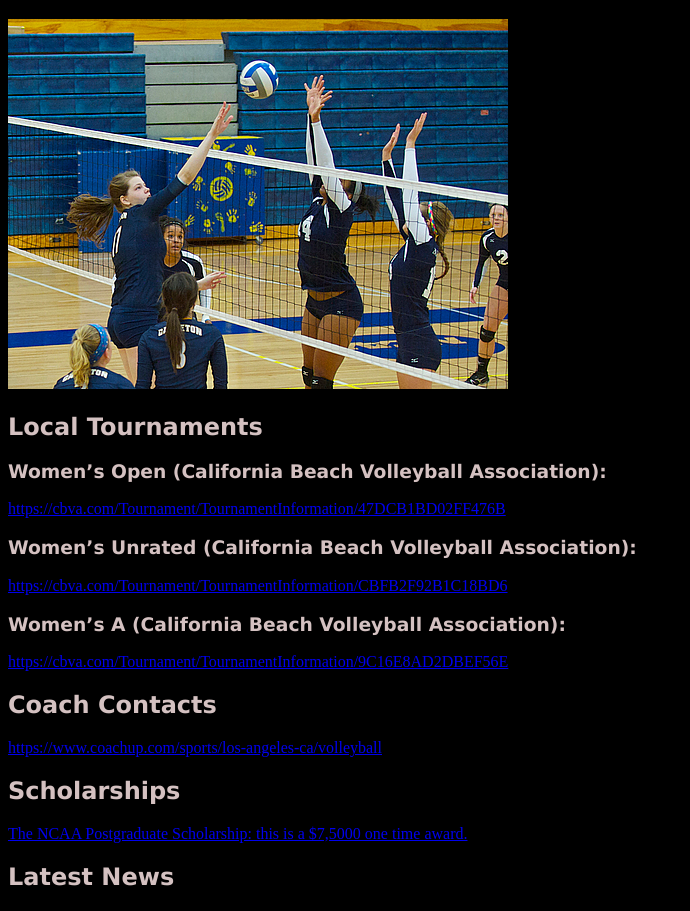
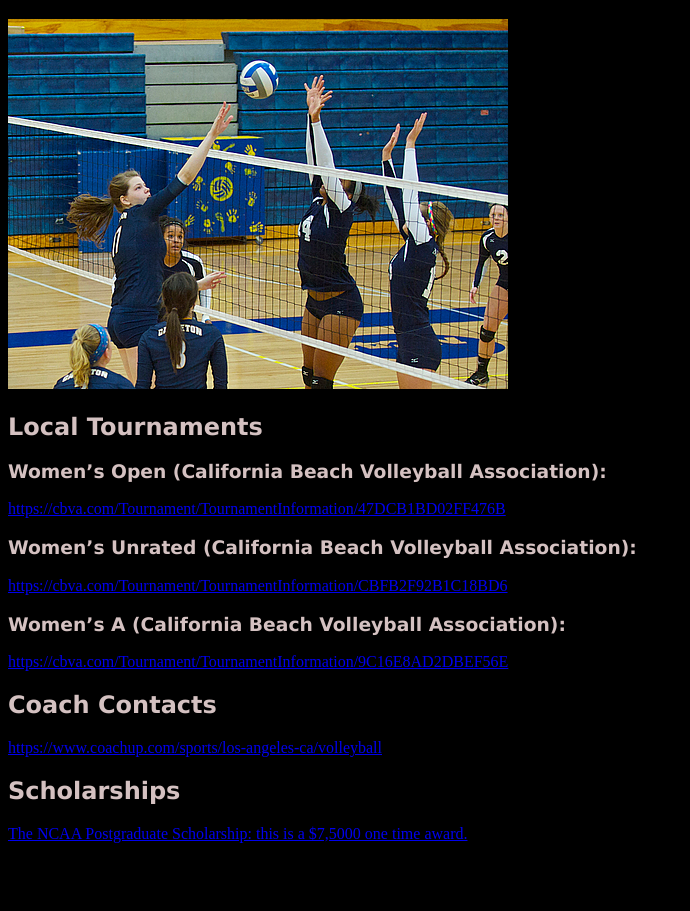
Before and after one commit to LillianGab/Sports-Website, a plain HTML site: page volleyball.html in a window 1280 px wide. Shown: the part 62-973 px from the top of the page, without its empty margins (0-690 px from the left). After the commit the page ends 913 px from the top, so only its background shows below. Drawn offline with Linux system fonts and the light colour scheme.

Commit message:
"updated"

```diff
--- a/volleyball.html
+++ b/volleyball.html
@@ -32,7 +32,7 @@
     <h2>Scholarships</h2>
     <a href="The NCAA Postgraduate Scholarship: this is a $7,5000 one time award.
     ">The NCAA Postgraduate Scholarship: this is a $7,5000 one time award.</a>
-    <h2>Latest News</h2>
-    <!--<p>Lorem ipsum dolor sit amet consectetur adipisicing elit. Saepe doloremque eum perferendis itaque eaque. Ab neque, accusamus
+    <!--<h2>Latest News</h2>
+    <p>Lorem ipsum dolor sit amet consectetur adipisicing elit. Saepe doloremque eum perferendis itaque eaque. Ab neque, accusamus
         cum nam laboriosam iure rerum beatae voluptates atque mollitia hic aut eius totam.</p>-->
 </body>
```
